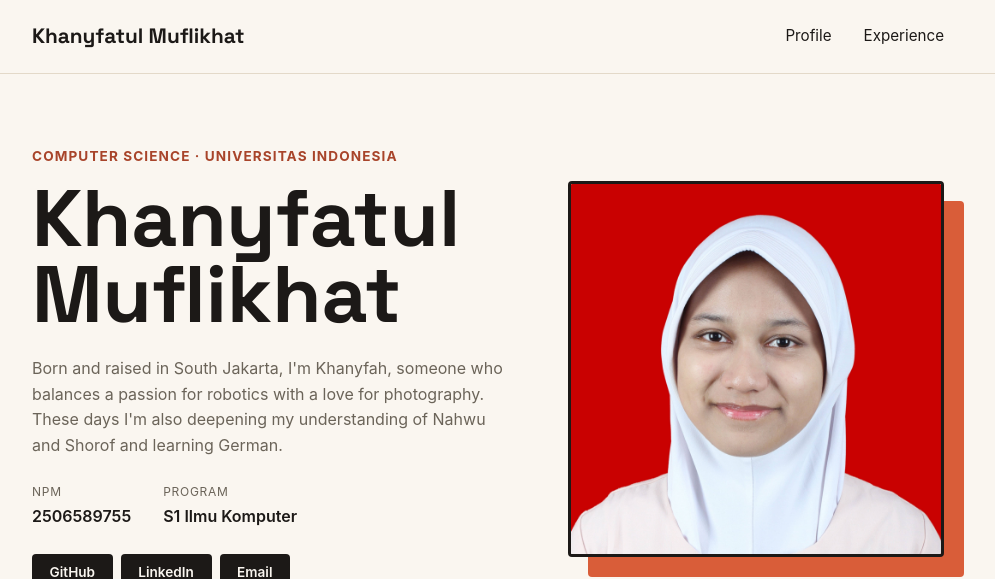
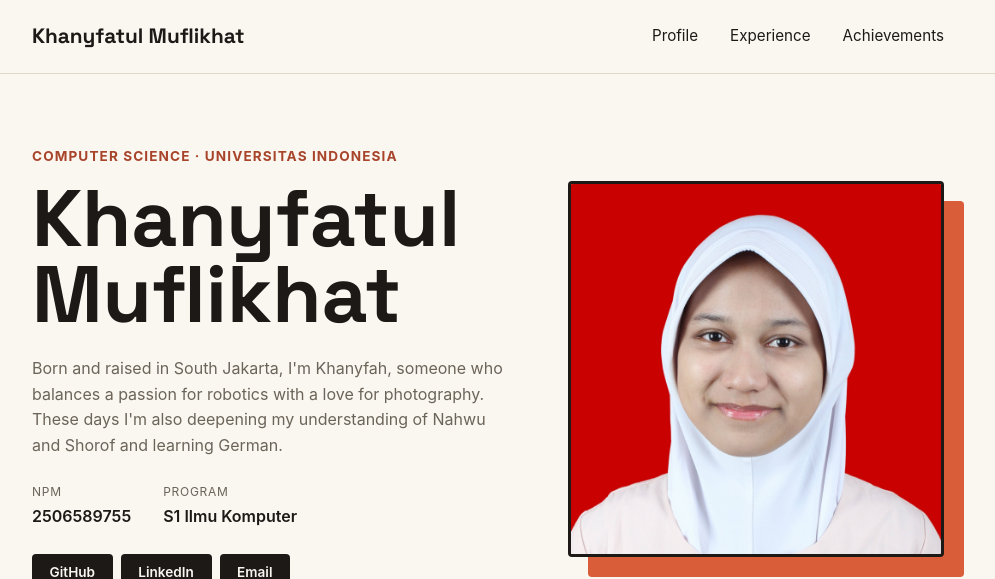
Before and after one commit to KhanyfatulMuflikhat/myportofolio, a Django app: page / in a window 1280 px wide. Shown: the top 579 px of the page, without its empty margins (152-1147 px from the left). Run offline with Django 5.2, Linux system fonts and the light colour scheme.

Commit message:
feat: configure routing for achievement page and update navigation

```diff
--- a/main/urls.py
+++ b/main/urls.py
@@ -1,10 +1,11 @@
 from django.urls import path
 
-from main.views import show_main, show_experience
+from main.views import show_main, show_experience, show_achievement
 
 app_name = "main"
 
 urlpatterns = [
     path("", show_main, name="show_main"),
     path("experience/", show_experience, name="show_experience"),
+    path("achievement/", show_achievement, name="show_achievement"),
 ]
--- a/templates/experience.html
+++ b/templates/experience.html
@@ -16,6 +16,7 @@
             <nav>
                 <a href="{% url 'main:show_main' %}">Profile</a>
                 <a href="{% url 'main:show_experience' %}">Experience</a>
+                <a href="{% url 'main:show_achievement' %}">Achievements</a>
             </nav>
         </div>
     </header>
--- a/templates/index.html
+++ b/templates/index.html
@@ -16,6 +16,7 @@
             <nav>
                 <a href="{% url 'main:show_main' %}">Profile</a>
                 <a href="{% url 'main:show_experience' %}">Experience</a>
+                <a href="{% url 'main:show_achievement' %}">Achievements</a>
             </nav>
         </div>
     </header>
```
